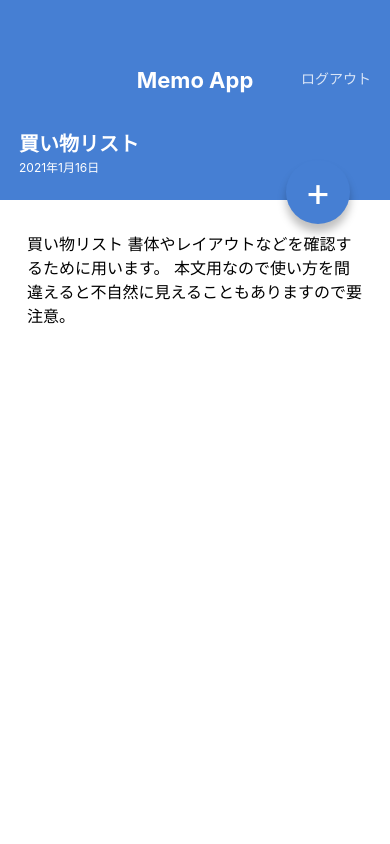
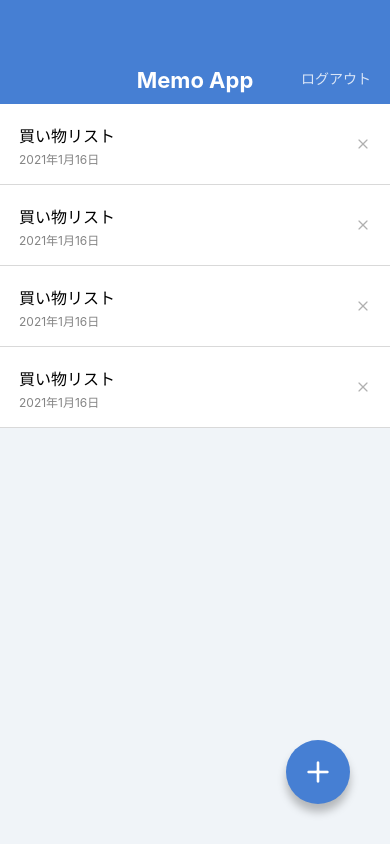
Before and after one commit to Kinatsu77/MemoApp, a React Native app: screen / in a window 390 px wide. Built offline with nearby package versions, Linux system fonts and the light colour scheme.

Commit message:
Install @expo/vector-icons

```diff
--- a/App.jsx
+++ b/App.jsx
@@ -1,11 +1,11 @@
 import React from 'react';
 
 import MemoListScreen from './src/screens/MemoListScreen';
-import MemoDetailScreen from './src/screens/MemoDetailScreen';
+// import MemoDetailScreen from './src/screens/MemoDetailScreen';
 
 export default function App() {
   return (
-    // <MemoListScreen />
-    <MemoDetailScreen />
+    <MemoListScreen />
+    // <MemoDetailScreen />
   );
 }
--- a/package.json
+++ b/package.json
@@ -8,6 +8,7 @@
     "eject": "expo eject"
   },
   "dependencies": {
+    "@expo/vector-icons": "^12.0.3",
     "expo": "~40.0.0",
     "expo-status-bar": "~1.0.3",
     "prop-types": "15.7.2",
--- a/src/components/CircleButton.jsx
+++ b/src/components/CircleButton.jsx
@@ -1,15 +1,25 @@
 import React from 'react';
-import { View, Text, StyleSheet } from 'react-native';
+import { View, StyleSheet } from 'react-native';
 import { string, shape } from 'prop-types';
+import { Feather } from '@expo/vector-icons';
 
 export default function CircleBotton(props) {
-  const { children, style } = props;
+  const { style, name } = props;
   return (
     <View style={[styles.circleBotton, style]}>
-      <Text style={styles.circleBottonLabel}>{children}</Text>
+      <Feather name={name} size={32} color="white" />
     </View>
   );
 }
+
+CircleBotton.propTypes = {
+  style: shape(),
+  name: string.isRequired,
+};
+
+CircleBotton.defaultProps = {
+  style: null,
+};
 
 const styles = StyleSheet.create({
   circleBotton: {
@@ -34,12 +44,3 @@
     lineHeight: 40,
   },
 });
-
-CircleBotton.propTypes = {
-  children: string.isRequired,
-  style: shape(),
-};
-
-CircleBotton.defaultProps = {
-  style: null,
-};
--- a/src/components/MemoList.jsx
+++ b/src/components/MemoList.jsx
@@ -1,5 +1,6 @@
 import React from 'react';
 import { View, Text, StyleSheet } from 'react-native';
+import { Feather } from '@expo/vector-icons';
 
 export default function MemoList() {
   return (
@@ -10,7 +11,7 @@
           <Text style={styles.memoListItemDate}>2021年1月16日</Text>
         </View>
         <View>
-          <Text>X</Text>
+          <Feather name="x" size={16} color="#B0B0B0" />
         </View>
       </View>
 
@@ -20,7 +21,7 @@
           <Text style={styles.memoListItemDate}>2021年1月16日</Text>
         </View>
         <View>
-          <Text>X</Text>
+          <Feather name="x" size={16} color="#B0B0B0" />
         </View>
       </View>
       <View style={styles.memoListItem}>
@@ -29,7 +30,7 @@
           <Text style={styles.memoListItemDate}>2021年1月16日</Text>
         </View>
         <View>
-          <Text>X</Text>
+          <Feather name="x" size={16} color="#B0B0B0" />
         </View>
       </View>
       <View style={styles.memoListItem}>
@@ -38,7 +39,7 @@
           <Text style={styles.memoListItemDate}>2021年1月16日</Text>
         </View>
         <View>
-          <Text>X</Text>
+          <Feather name="x" size={16} color="#B0B0B0" />
         </View>
       </View>
     </View>
--- a/src/screens/MemoDetailScreen.jsx
+++ b/src/screens/MemoDetailScreen.jsx
@@ -1,5 +1,7 @@
 import React from 'react';
-import { View, ScrollView, Text, StyleSheet } from 'react-native';
+import {
+  View, ScrollView, Text, StyleSheet,
+} from 'react-native';
 
 import AppBar from '../components/AppBar';
 import CircleBotton from '../components/CircleButton';
@@ -19,7 +21,7 @@
           本文用なので使い方を間違えると不自然に見えることもありますので要注意。
         </Text>
       </ScrollView>
-      <CircleBotton style={{ top: 160, bottom: 'auto' }}>+</CircleBotton>
+      <CircleBotton style={{ top: 160, bottom: 'auto' }} name="edit-2" />
     </View>
   );
 }
--- a/src/screens/MemoListScreen.jsx
+++ b/src/screens/MemoListScreen.jsx
@@ -10,7 +10,7 @@
     <View style={styles.container}>
       <AppBar />
       <MemoList />
-      <CircleBotton>+</CircleBotton>
+      <CircleBotton name="plus" />
     </View>
   );
 }
```
Also changed, not shown: 1 other file (tests, documents, lock files or other folders).
